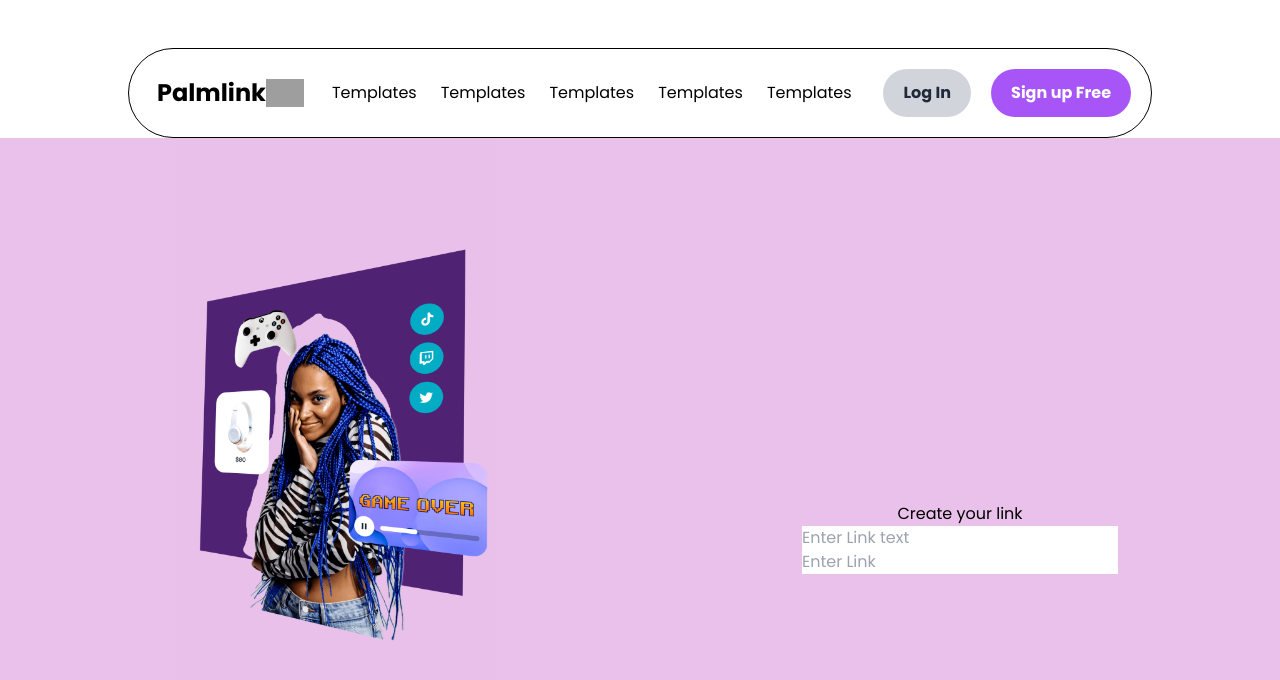
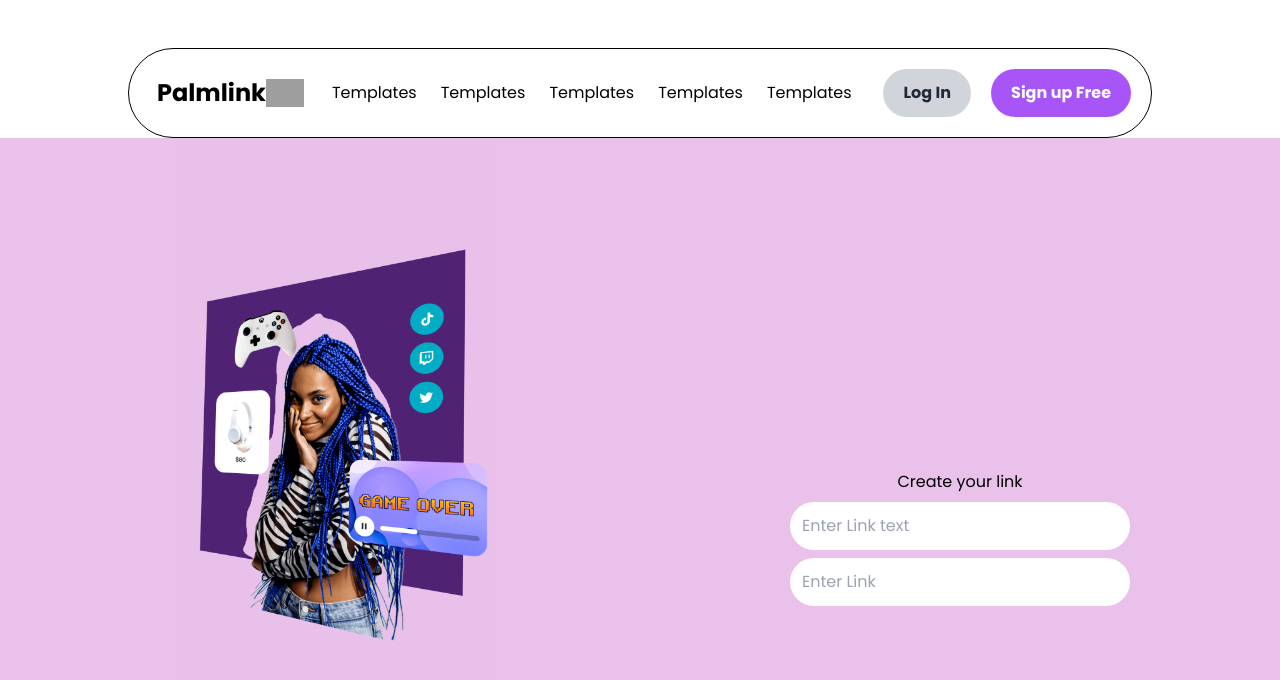
Before and after one commit to kumail-ahmad/myLink, a Next.js app: page /generate in a window 1280 px wide. Shown: the top 680 px of the page. Built offline with nearby package versions, Linux system fonts and the light colour scheme; grey boxes are pictures that could not be loaded.

Commit message:
added inputs in generate

```diff
--- a/app/generate/page.js
+++ b/app/generate/page.js
@@ -6,10 +6,10 @@
       <div className="div.picture  ml-44">
         <Image alt="image" src="/generate.png" width={320} height={320} />
       </div>
-      <div className="inputs flex flex-col justify-center items-center">
+      <div className="inputs flex flex-col justify-center items-center gap-2">
         <p>Create your link</p>
-        <input type="text" placeholder="Enter Link text" />
-        <input type="text" placeholder="Enter Link " />
+        <input className="focus:border-purple-400 rounded-full p-3" type="text" placeholder="Enter Link text" />
+        <input className="focus:border-purple-400 rounded-full p-3" type="text" placeholder="Enter Link " />
       </div>
     </div>
   );
```
